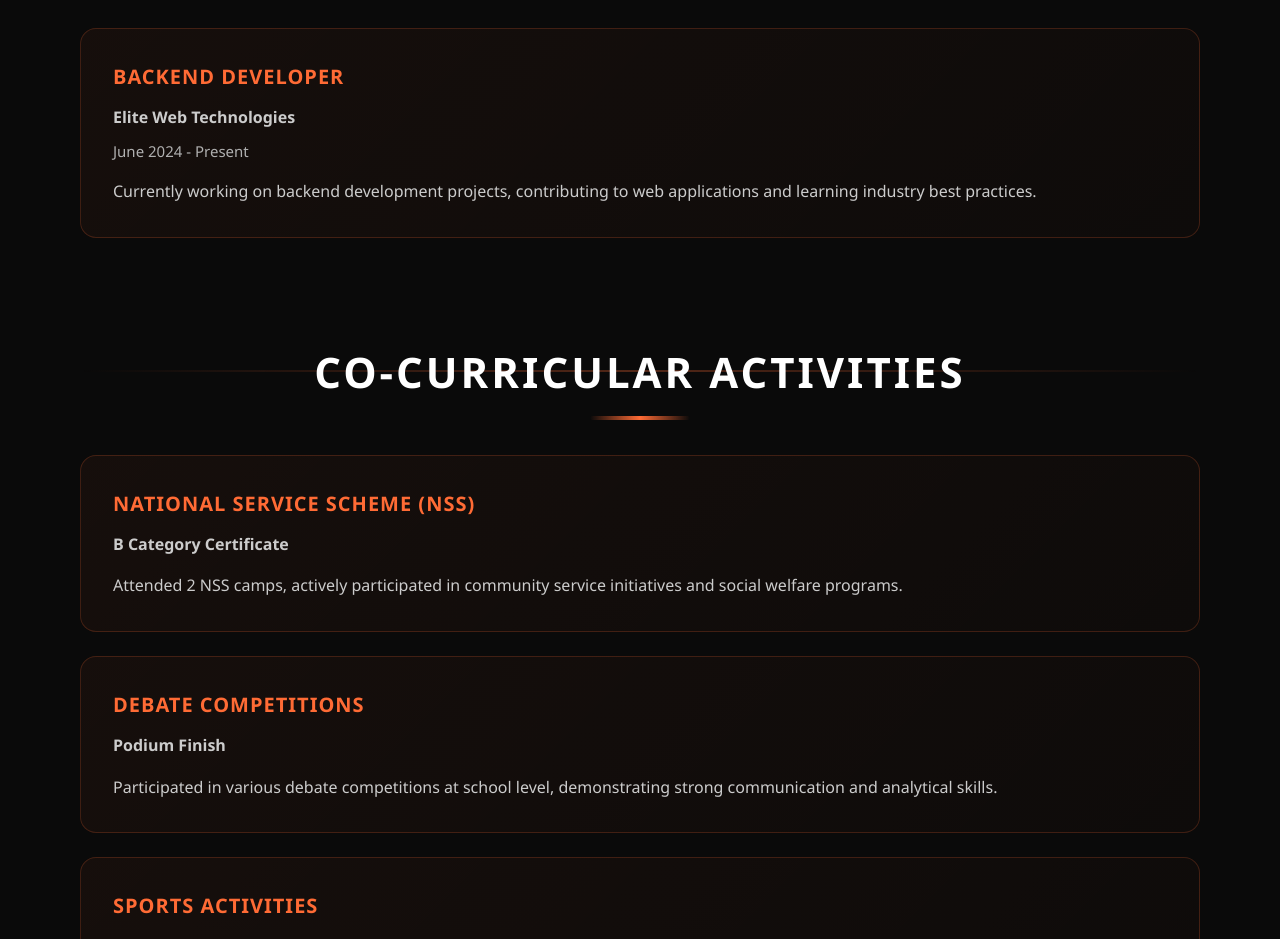
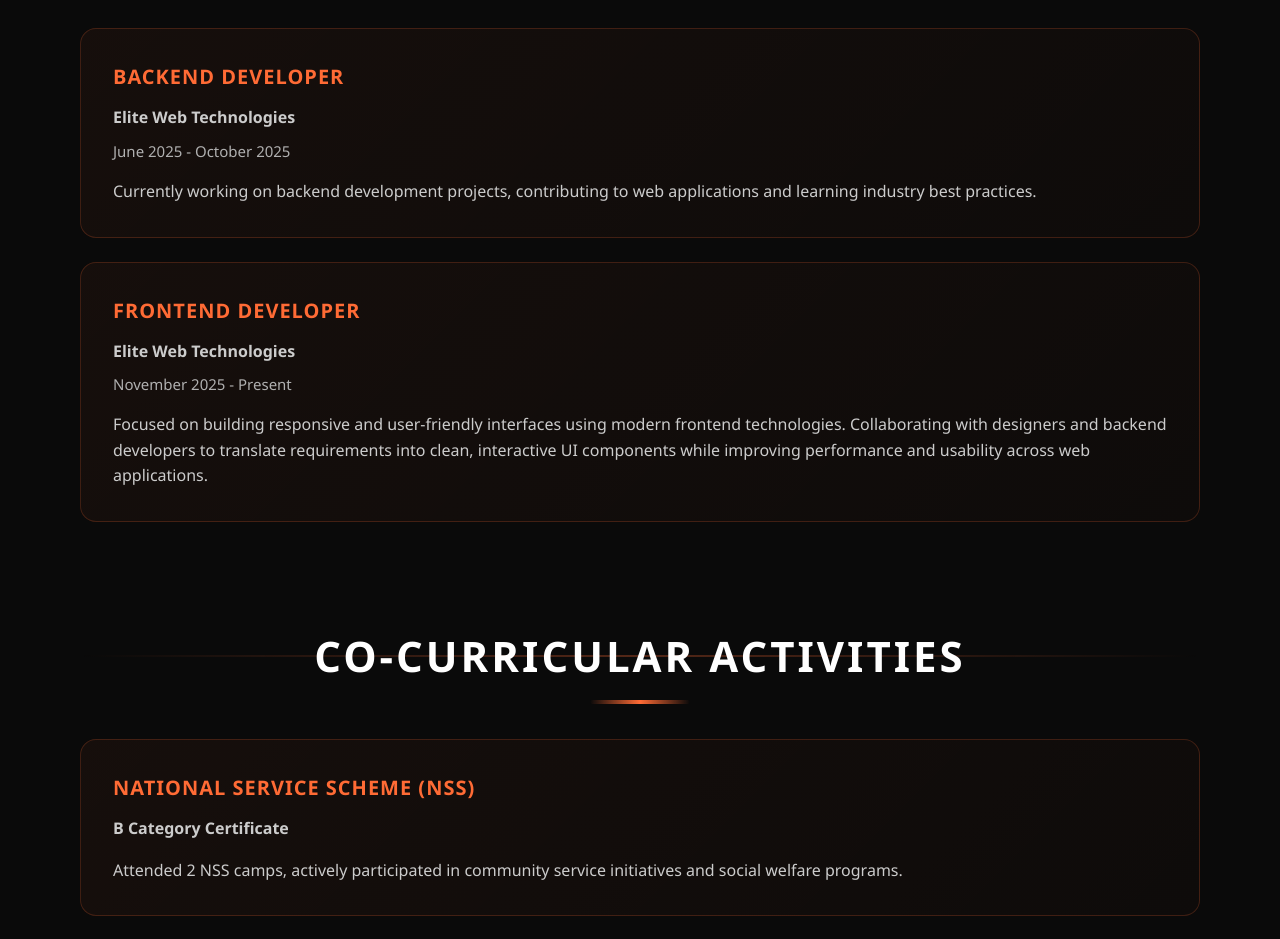
Before and after one commit to coder6-12/my-portfolio, a React (Vite) app: page /about in a window 1280 px wide. Shown: the part 2060-2999 px from the top of the page. Built offline with nearby package versions, Linux system fonts and the light colour scheme.

Commit message:
experience changes

```diff
--- a/src/pages/About/About.jsx
+++ b/src/pages/About/About.jsx
@@ -33,8 +33,14 @@ function About() {
     {
       company: "Elite Web Technologies",
       position: "Backend Developer",
-      period: "June 2024 - Present",
+      period: "June 2025 - October 2025",
       description: "Currently working on backend development projects, contributing to web applications and learning industry best practices."
+    },
+    {
+      company: "Elite Web Technologies",
+      position: "Frontend Developer",
+      period: "November 2025 - Present",
+      description: "Focused on building responsive and user-friendly interfaces using modern frontend technologies. Collaborating with designers and backend developers to translate requirements into clean, interactive UI components while improving performance and usability across web applications."
     }
   ];
 
```
